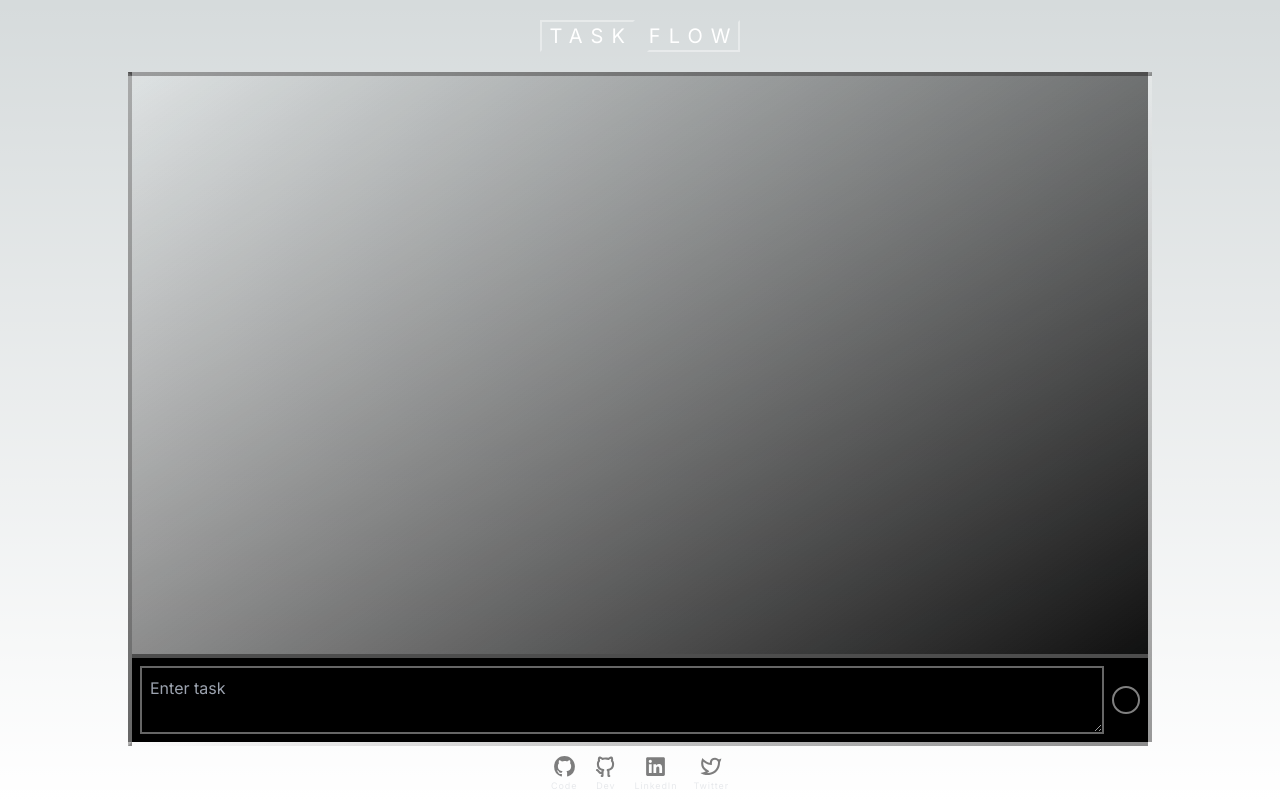
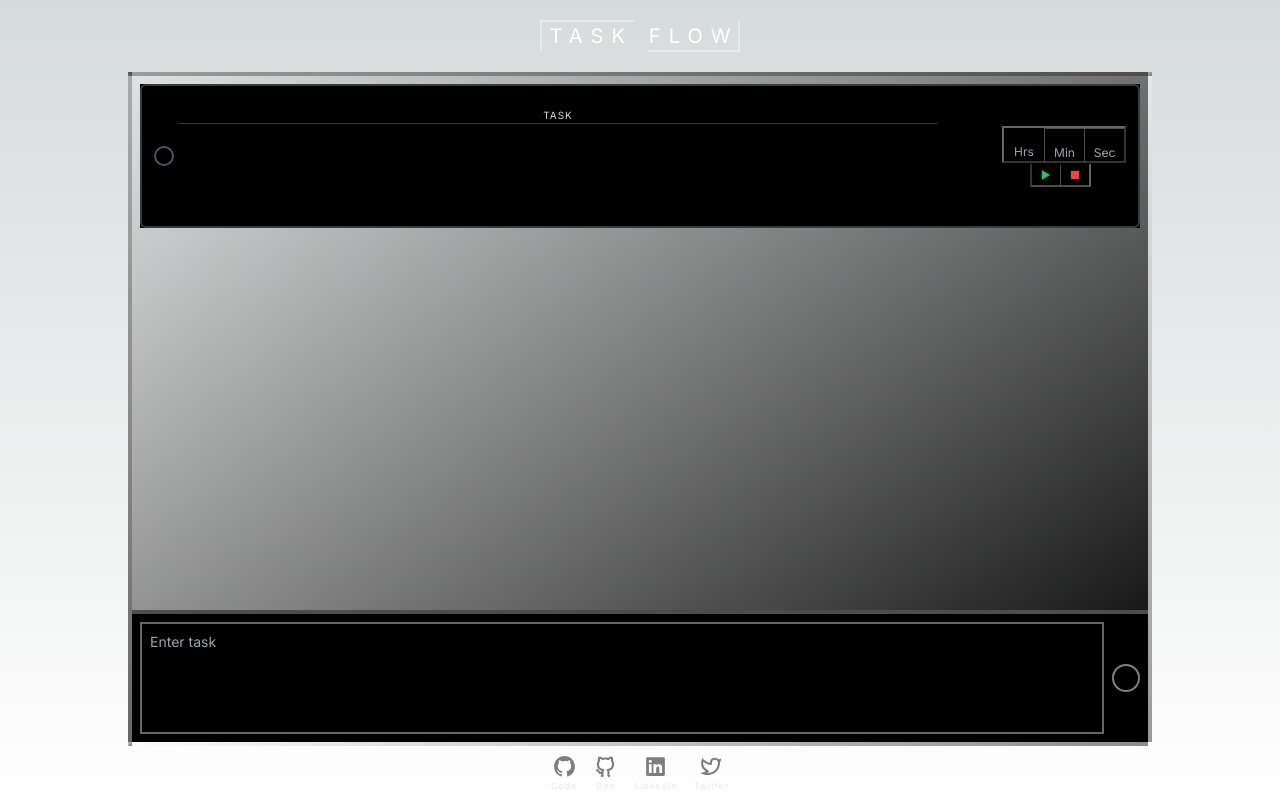
Before and after one commit to brodyamcfarland/taskflow, a Next.js app: page / in a window 1280 px wide. Both pictures are taken after a click on the button "Add Task". Built offline with nearby package versions, Linux system fonts and the light colour scheme.

Commit message:
Fixed Task Scroll Issue, Added Bullet Point Formatting to Task title

```diff
--- a/package.json
+++ b/package.json
@@ -19,6 +19,7 @@
     "react-beautiful-dnd": "^13.1.1",
     "react-dom": "18.2.0",
     "react-icons": "^4.9.0",
+    "tailwind-scrollbar": "^3.0.4",
     "tailwindcss": "3.3.2",
     "typescript": "5.1.3"
   },
--- a/src/app/components/Footer.tsx
+++ b/src/app/components/Footer.tsx
@@ -1,3 +1,4 @@
+import Link from "next/link";
 import {
      RiGithubLine,
      RiGithubFill,
@@ -8,7 +9,9 @@
 const Footer = () => {
      return (
           <footer className="flex gap-4 py-2">
-               <button
+               <Link
+                    href={"https://github.com/brodyamcfarland/taskflow"}
+                    target="_blank"
                     className="flex flex-col items-center justify-center md:opacity-50 md:hover:opacity-100 duration-700"
                     title="Github - Code"
                >
@@ -16,8 +19,10 @@
                     <span className="text-[9px] tracking-widest text-gray-300">
                          Code
                     </span>
-               </button>
-               <button
+               </Link>
+               <Link
+                    href={"https://github.com/brodyamcfarland"}
+                    target="_blank"
                     className="flex flex-col items-center justify-center md:opacity-50 md:hover:opacity-100 duration-700"
                     title="Github - Dev"
                >
@@ -25,8 +30,12 @@
                     <span className="text-[9px] tracking-widest text-gray-300">
                          Dev
                     </span>
-               </button>
-               <button
+               </Link>
+               <Link
+                    href={
+                         "https://www.linkedin.com/in/brody-mcfarland-93a91b106/"
+                    }
+                    target="_blank"
                     className="flex flex-col items-center justify-center md:opacity-50 md:hover:opacity-100 duration-700"
                     title="LinkedIn"
                >
@@ -34,8 +43,10 @@
                     <span className="text-[9px] tracking-widest text-gray-300">
                          LinkedIn
                     </span>
-               </button>
-               <button
+               </Link>
+               <Link
+                    href={"https://twitter.com/home"}
+                    target="_blank"
                     className="flex flex-col items-center justify-center md:opacity-50 md:hover:opacity-100 duration-700"
                     title="Twitter"
                >
@@ -43,7 +54,7 @@
                     <span className="text-[9px] tracking-widest text-gray-300">
                          Twitter
                     </span>
-               </button>
+               </Link>
           </footer>
      );
 };
--- a/src/app/components/TaskContainer.tsx
+++ b/src/app/components/TaskContainer.tsx
@@ -58,7 +58,7 @@
                     <Droppable droppableId="taskList">
                          {(provided) => (
                               <div
-                                   className="flex flex-col gap-2 w-full flex-1 p-2 overflow-y-auto"
+                                   className="flex flex-col gap-2 w-full flex-1 p-2 overflow-y-auto scrollbarstyle"
                                    ref={provided.innerRef}
                                    {...provided.droppableProps}
                               >
@@ -73,7 +73,7 @@
                                                        ref={provided.innerRef}
                                                        {...provided.draggableProps}
                                                        {...provided.dragHandleProps}
-                                                       className="bg-black"
+                                                       className="bg-black w-full"
                                                   >
                                                        <TaskItem
                                                             task={task}
--- a/src/app/components/TaskForm.tsx
+++ b/src/app/components/TaskForm.tsx
@@ -7,10 +7,31 @@
 }
 
 const TaskForm = ({ addTask }: TaskFormProps) => {
-     const [taskTitle, setTaskTitle] = useState("");
+     const [taskTitle, setTaskTitle] = useState("• ");
 
      const handleInputChange = (e: React.ChangeEvent<HTMLTextAreaElement>) => {
-          setTaskTitle(e.target.value);
+          const inputValue = e.target.value;
+
+          // Split the input into lines
+          const lines = inputValue.split("\n");
+
+          // Remove any existing bullet points at the beginning of each line
+          const formattedLines = lines.map((line) => line.replace(/^•\s*/, ""));
+
+          // Add a bullet point prefix to each line
+          const formattedValue = formattedLines
+               .map((line, index) => {
+                    if (
+                         index === formattedLines.length - 1 &&
+                         line.trim() === ""
+                    ) {
+                         return line; // Preserve the empty last line without a bullet point
+                    }
+                    return `• ${line}`;
+               })
+               .join("\n");
+
+          setTaskTitle(formattedValue);
      };
 
      const handleSubmit = (e: React.FormEvent) => {
@@ -36,7 +57,7 @@
                     value={taskTitle}
                     onChange={handleInputChange}
                     placeholder="Enter task"
-                    className="w-full border-2 border-white/40 bg-black text-white p-2"
+                    className="w-full border-2 border-white/40 bg-black text-white p-2 scrollbarstyle resize-none text-sm h-28"
                />
                <button
                     type="submit"
--- a/src/app/components/TaskItem.tsx
+++ b/src/app/components/TaskItem.tsx
@@ -102,6 +102,7 @@
           >
                <input
                     type="checkbox"
+                    title="Mark Complete"
                     checked={task.completed}
                     onChange={handleCheckboxChange}
                     className="flex-shrink-0 appearance-none rounded-full border-2 border-gray-600 checked:bg-emerald-500/75 checked:border-gray-600 h-5 w-5 hover:cursor-pointer"
@@ -110,32 +111,41 @@
                     <textarea
                          value={editedTitle}
                          onChange={(e) => setEditedTitle(e.target.value)}
-                         className="h-20 flex-1 p-3 overflow-y-auto bg-gradient-to-br from-[#242424] to-black rounded-sm text-white ml-2"
+                         className="h-20 flex-1 p-3 overflow-y-auto bg-black border-2 border-yellow-200/50 to-black rounded-sm text-white ml-2 scrollbarstyle resize-none text-sm"
                     />
                ) : (
-                    <div className="flex flex-col flex-1 w-full">
+                    <div className="flex flex-col max-w-full flex-1 overflow-auto">
                          <span className="text-[10px] text-gray-300 tracking-widest text-center border-b border-white/20">
                               TASK
                          </span>
-                         <div className="flex flex-col flex-1 w-full">
-                              <span className="h-20 p-3 text-sm overflow-y-auto overflow-x-hidden">
-                                   {task.title}
-                              </span>
-                         </div>
+
+                         <span className="h-20 p-3 text-sm overflow-y-auto scrollbarstyle hover:cursor-pointer">
+                              {task.title.split("\n").map((line, index) => (
+                                   <React.Fragment key={index}>
+                                        {line}
+                                        <br />{" "}
+                                        {/* Add line break after each line */}
+                                   </React.Fragment>
+                              ))}
+                         </span>
                     </div>
                )}
                <div className="flex flex-col gap-2 items-center justify-center mx-2">
                     {editing ? (
                          <button
                               onClick={handleSaveClick}
-                              className="rounded-full p-1 hover:bg-green-500/50 duration-700"
+                              className={`rounded-full p-1 hover:bg-green-500/50 duration-700 border-2 ${
+                                   editing
+                                        ? "border-yellow-200/50"
+                                        : "border-transparent"
+                              }`}
                          >
                               <AiOutlineCheck size={20} />
                          </button>
                     ) : (
                          <button
                               onClick={handleEditClick}
-                              className="rounded-full p-1 hover:bg-yellow-500/50 duration-700"
+                              className="rounded-full p-1 hover:bg-yellow-500/50 duration-700 border-2 border-transparent"
                               title="Edit"
                          >
                               <HiOutlinePencil size={20} />
@@ -143,7 +153,7 @@
                     )}
                     <button
                          onClick={handleDeleteClick}
-                         className="rounded-full p-1 hover:bg-red-500/50 duration-700"
+                         className="rounded-full p-1 hover:bg-red-500/50 duration-700 border-2 border-transparent"
                          title="Delete"
                     >
                          <HiOutlineTrash size={20} />
--- a/src/app/globals.css
+++ b/src/app/globals.css
@@ -25,3 +25,9 @@
           )
           rgb(var(--background-start-rgb));
 }
+
+@layer components {
+     .scrollbarstyle {
+          @apply scrollbar-thin scrollbar-track-[#1b1b1b] scrollbar-thumb-[#696969] scrollbar-thumb-rounded-full;
+     }
+}
--- a/src/app/page.tsx
+++ b/src/app/page.tsx
@@ -4,7 +4,7 @@
 
 export default function Home() {
      return (
-          <main className="flex h-screen flex-col items-center w-full">
+          <main className="flex h-screen flex-col items-center w-full scrollbar-thin">
                <Header />
                <div className="flex-1 h-full overflow-y-auto w-full">
                     <TaskContainer />
--- a/tailwind.config.js
+++ b/tailwind.config.js
@@ -1,18 +1,19 @@
 /** @type {import('tailwindcss').Config} */
 module.exports = {
      content: [
-    './src/pages/**/*.{js,ts,jsx,tsx,mdx}',
-    './src/components/**/*.{js,ts,jsx,tsx,mdx}',
-    './src/app/**/*.{js,ts,jsx,tsx,mdx}',
+          "./src/pages/**/*.{js,ts,jsx,tsx,mdx}",
+          "./src/components/**/*.{js,ts,jsx,tsx,mdx}",
+          "./src/app/**/*.{js,ts,jsx,tsx,mdx}",
      ],
      theme: {
           extend: {
                backgroundImage: {
-        'gradient-radial': 'radial-gradient(var(--tw-gradient-stops))',
-        'gradient-conic':
-          'conic-gradient(from 180deg at 50% 50%, var(--tw-gradient-stops))',
+                    "gradient-radial":
+                         "radial-gradient(var(--tw-gradient-stops))",
+                    "gradient-conic":
+                         "conic-gradient(from 180deg at 50% 50%, var(--tw-gradient-stops))",
                },
           },
      },
-  plugins: [],
-}
+     plugins: [require("tailwind-scrollbar")({ nocompatible: true })],
+};
```
Also changed, not shown: 1 other file (tests, documents, lock files or other folders). Lines whose indentation alone changed are shown as unchanged.
